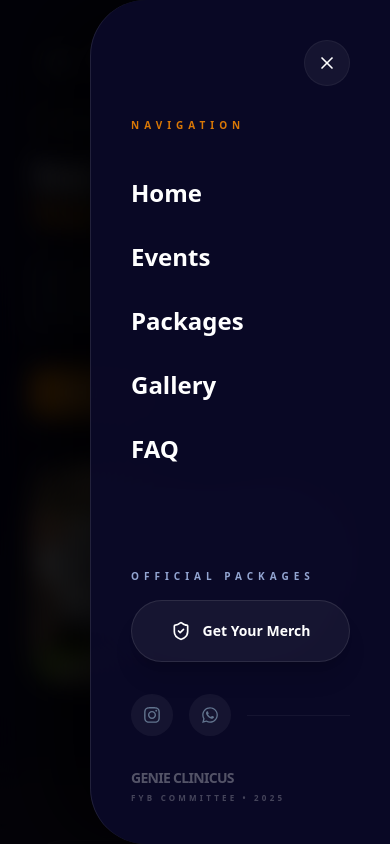
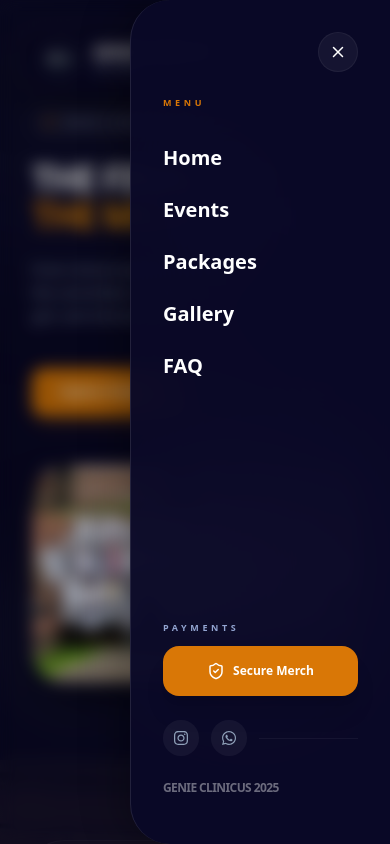
Before and after one commit to Hilosthone/genie-clinicus, a Next.js app: page / in a window 390 px wide. Both pictures are taken after a click on the button 325 px from the left and 61 px from the top of the page. Shown: the top 844 px of the page. Built offline with nearby package versions, Linux system fonts and the light colour scheme.

Commit message:
Update Navbar: lightened mobile backdrop and increased animation speed

```diff
--- a/app/page.tsx
+++ b/app/page.tsx
@@ -1,3 +1,43 @@
+// // src/app/page.tsx
+// import Navbar from '@/src/components/layout/Navbar'
+// import Hero from '@/src/components/home/Hero'
+// import Events from '@/src/components/home/Events'
+// import Packages from '@/src/components/home/Packages'
+// import CTA from '@/src/components/home/CTA'
+// import Gallery from '@/src/components/home/Gallery'
+// import FAQ from '@/src/components/home/FAQ'
+// import Footer from '@/src/components/layout/Footer'
+
+// export default function Home() {
+//   return (
+//     <main className='relative'>
+//       <Navbar />
+
+//       {/* Hero: The Grand Entrance */}
+//       <Hero />
+
+//       {/* CTA: Quick Engagement / Vision */}
+//       <CTA />
+
+//       {/* Events: The Roadmap of Class Activities */}
+//       <Events />
+
+//       {/* Packages: Investment Tiers for the Class of 2025 */}
+//       <Packages />
+
+//       <Gallery />
+
+//       {/* FAQ: Clearing Doubts & Logistics */}
+//       <FAQ />
+
+//       {/* Footer: Contacts, University Branding & Credits */}
+//       <Footer />
+//     </main>
+//   )
+// }
+
+
+
 // src/app/page.tsx
 import Navbar from '@/src/components/layout/Navbar'
 import Hero from '@/src/components/home/Hero'
@@ -10,9 +50,18 @@ import Footer from '@/src/components/layout/Footer'
 
 export default function Home() {
   return (
-    <main className='relative'>
+    <main className='relative bg-[#0A0927] min-h-screen overflow-x-hidden'>
+      {/* Global Background Glows:
+        These provide a subtle depth that carries through the scroll
+      */}
+      <div className='fixed inset-0 pointer-events-none z-0'>
+        <div className='absolute top-[-10%] left-[-10%] w-[40%] h-[40%] bg-[#D97706]/5 blur-[120px] rounded-full' />
+        <div className='absolute bottom-[10%] right-[-5%] w-[30%] h-[30%] bg-[#93A5D1]/5 blur-[100px] rounded-full' />
+      </div>
+
       <Navbar />
 
+      <div className='relative z-10'>
         {/* Hero: The Grand Entrance */}
         <Hero />
 
@@ -23,8 +72,10 @@ export default function Home() {
         <Events />
 
         {/* Packages: Investment Tiers for the Class of 2025 */}
+        {/* Now the primary target for 'Secure Merch' links */}
         <Packages />
 
+        {/* Gallery: Visualizing the Memories */}
         <Gallery />
 
         {/* FAQ: Clearing Doubts & Logistics */}
@@ -32,6 +83,7 @@ export default function Home() {
 
         {/* Footer: Contacts, University Branding & Credits */}
         <Footer />
+      </div>
     </main>
   )
 }
--- a/src/components/home/Packages.tsx
+++ b/src/components/home/Packages.tsx
@@ -9,12 +9,14 @@ const PACKAGES = [
     price: '40,000',
     color: '#10B981',
     icon: Star,
+    // Pre-filled: Hello Genie Clinicus, my name is [Name]. I want to pay for...
+    link: 'https://wa.me/2348074169009?text=Hello%20Genie%20Clinicus%2C%20my%20name%20is%20%5BInsert%20Name%5D.%20I%20want%20to%20pay%20for%20the%20Emerald%20Package%20%28%E2%82%A640%2C000%29.',
     features: [
-      'Photoshoot & Mountaineering',
-      'Academic Conference',
-      'Social Service & Magazine',
-      'Jersey & Sash Included',
-      'Amala Day & Cardiofest',
+      'Official Photoshoot & Mountaineering',
+      'National Academic Conference Access',
+      'Social Service & Premium Magazine',
+      'Custom Jersey & Graduation Sash',
+      'Amala Day & Cardiofest Entry',
     ],
   },
   {
@@ -23,23 +25,27 @@ const PACKAGES = [
     color: '#EF4444',
     icon: Gem,
     popular: true,
+    link: 'https://wa.me/2348074169009?text=Hello%20Genie%20Clinicus%2C%20my%20name%20is%20%5BInsert%20Name%5D.%20I%20want%20to%20pay%20for%20the%20Ruby%20Package%20%28%E2%82%A680%2C000%29.',
     features: [
-      'Everything in Emerald',
-      'FYB Dinner Party',
-      'Aso Oke (Gele/Cap)',
-      'Premium Event Access',
+      'All Emerald Package Benefits',
+      'Exclusive FYB Dinner Party Ticket',
+      'Custom Aso Oke (Gele/Cap) Set',
+      'VIP Premium Event Access',
+      'Priority Milestone Seating',
     ],
   },
   {
     name: 'Diamond',
-    price: '110,000', // Updated to 110k
+    price: '110,000',
     color: '#7DD3FC',
     icon: Crown,
+    link: 'https://wa.me/2348074169009?text=Hello%20Genie%20Clinicus%2C%20my%20name%20is%20%5BInsert%20Name%5D.%20I%20want%20to%20pay%20for%20the%20Diamond%20Package%20%28%E2%82%A6110%2C000%29.',
     features: [
-      'Everything in Ruby',
-      'Exclusive FYB Trip',
-      'Special Souvenirs',
-      'Full Milestone Coverage',
+      'All Ruby Package Benefits',
+      'All-Inclusive Exclusive FYB Trip',
+      'Bespoke Premium Souvenirs',
+      'Full Milestone Media Coverage',
+      'Elite Alumni Recognition',
     ],
   },
 ]
@@ -48,94 +54,103 @@ export default function Packages() {
   return (
     <section
       id='packages'
-      className='py-16 bg-[#0A0927] relative overflow-hidden'
+      className='py-24 bg-[#0A0927] relative overflow-hidden'
     >
       <div className='absolute bottom-0 right-0 w-[400px] h-[400px] bg-[#D97706]/5 blur-[100px] rounded-full translate-x-1/2 translate-y-1/2' />
 
-      <div className='container mx-auto px-6 relative z-10'>
-        <div className='text-center max-w-xl mx-auto mb-12'>
+      <div className='container mx-auto px-6 md:px-12 relative z-10'>
+        <div className='text-center max-w-xl mx-auto mb-16'>
           <motion.div
             initial={{ opacity: 0, y: 10 }}
             whileInView={{ opacity: 1, y: 0 }}
-            className='inline-flex items-center gap-2 px-3 py-1 rounded-full bg-white/5 border border-white/10 mb-3'
+            className='inline-flex items-center gap-2 px-4 py-1.5 rounded-full bg-white/5 border border-white/10 mb-4'
           >
-            <Zap size={10} className='text-[#D97706]' />
-            <span className='text-[#D97706] font-black text-[9px] uppercase tracking-widest'>
-              The Investment
+            <Zap size={12} className='text-[#D97706]' />
+            <span className='text-[#D97706] font-black text-[10px] uppercase tracking-[0.3em]'>
+              THE INVESTMENT
             </span>
           </motion.div>
-          <h2 className='text-3xl md:text-4xl font-black text-white tracking-tighter mb-4'>
-            Class{' '}
+          <h2 className='text-4xl md:text-6xl font-black text-white tracking-tighter'>
+            CLASS{' '}
             <span className='text-transparent bg-clip-text bg-gradient-to-r from-[#D97706] to-[#93A5D1]'>
-              Packages.
+              PACKAGES.
             </span>
           </h2>
         </div>
 
-        <div className='grid grid-cols-1 md:grid-cols-3 gap-6'>
+        <div className='grid grid-cols-1 md:grid-cols-3 gap-8'>
           {PACKAGES.map((pkg, index) => (
             <motion.div
               key={pkg.name}
-              initial={{ opacity: 0, y: 20 }}
+              initial={{ opacity: 0, y: 30 }}
               whileInView={{ opacity: 1, y: 0 }}
-              transition={{ delay: index * 0.1 }}
-              className={`relative group bg-white/[0.02] border ${pkg.popular ? 'border-[#D97706]/40' : 'border-white/5'} rounded-3xl p-6 hover:bg-white/[0.04] transition-all duration-500`}
+              viewport={{ once: true }}
+              transition={{ delay: index * 0.1, duration: 0.5 }}
+              whileHover={{ y: -10 }}
+              className={`relative group bg-white/[0.02] backdrop-blur-sm border ${pkg.popular ? 'border-[#D97706]' : 'border-white/10'} rounded-[2.5rem] p-8 transition-all duration-500 hover:bg-white/[0.04] shadow-2xl`}
             >
               {pkg.popular && (
-                <div className='absolute -top-3 left-1/2 -translate-x-1/2 bg-[#D97706] text-white text-[8px] font-black px-3 py-1 rounded-full uppercase tracking-widest'>
+                <div className='absolute -top-4 left-1/2 -translate-x-1/2 bg-[#D97706] text-white text-[10px] font-black px-5 py-1.5 rounded-full uppercase tracking-widest shadow-lg shadow-[#D97706]/40'>
                   Recommended
                 </div>
               )}
 
-              <div className='flex items-center justify-between mb-6'>
+              <div className='flex items-center justify-between mb-8'>
                 <div
-                  className='p-2.5 rounded-xl bg-white/5'
-                  style={{ color: pkg.color }}
+                  className='w-14 h-14 rounded-2xl bg-white/5 flex items-center justify-center'
+                  style={{ color: pkg.color, border: `1px solid ${pkg.color}20` }}
                 >
-                  <pkg.icon size={20} />
+                  <pkg.icon size={28} />
                 </div>
                 <div className='text-right'>
-                  <p className='text-slate-500 text-[9px] font-black uppercase tracking-widest'>
+                  <p className='text-slate-500 text-[10px] font-black uppercase tracking-widest mb-1'>
                     Total
                   </p>
-                  <p className='text-xl font-black text-white'>₦{pkg.price}</p>
+                  <p className='text-2xl font-black text-white'>₦{pkg.price}</p>
                 </div>
               </div>
 
-              <h3 className='text-xl font-black text-white mb-4'>{pkg.name}</h3>
+              <h3 className='text-3xl font-black text-white mb-6 tracking-tight'>{pkg.name}</h3>
 
-              <div className='space-y-3 mb-8'>
+              <div className='space-y-4 mb-10'>
                 {pkg.features.map((feature) => (
-                  <div key={feature} className='flex items-start gap-2.5'>
-                    <Check
-                      size={12}
-                      className='text-[#D97706] mt-0.5 shrink-0'
-                    />
-                    <span className='text-slate-400 text-[11px] font-medium leading-tight'>
+                  <div key={feature} className='flex items-start gap-3'>
+                    <div className='w-5 h-5 rounded-full bg-[#D97706]/10 flex items-center justify-center shrink-0 mt-0.5'>
+                      <Check size={12} className='text-[#D97706]' />
+                    </div>
+                    <span className='text-slate-300 text-sm font-medium leading-relaxed'>
                       {feature}
                     </span>
                   </div>
                 ))}
               </div>
 
-              <button
-                className={`w-full py-3 rounded-xl text-[10px] font-black uppercase tracking-widest transition-all ${pkg.popular ? 'bg-[#D97706] text-white' : 'bg-white/5 text-white border border-white/10'}`}
+              <motion.a
+                href={pkg.link}
+                target="_blank"
+                rel="noopener noreferrer"
+                whileHover={{ scale: 1.02 }}
+                whileTap={{ scale: 0.98 }}
+                className={`flex items-center justify-center w-full py-4 rounded-2xl text-xs font-black uppercase tracking-widest transition-all ${pkg.popular ? 'bg-[#D97706] text-white shadow-xl shadow-[#D97706]/20' : 'bg-white/5 text-white border border-white/10 hover:bg-white/10'}`}
               >
-                Select {pkg.name}
-              </button>
+                Pay now for {pkg.name}
+              </motion.a>
             </motion.div>
           ))}
         </div>
 
-        <div className='mt-10 bg-white/[0.02] border border-white/5 rounded-2xl p-5'>
-          <div className='flex flex-wrap justify-between items-center gap-4'>
-            <div className='flex items-center gap-2'>
-              <Star size={14} className='text-[#D97706]' />
-              <span className='text-white font-black text-[10px] uppercase tracking-widest'>
+        {/* Add-ons Section */}
+        <div className='mt-16 bg-white/[0.02] border border-white/10 rounded-[2rem] p-8 backdrop-blur-md shadow-2xl'>
+          <div className='flex flex-col lg:flex-row justify-between items-center gap-8'>
+            <div className='flex items-center gap-3'>
+              <div className='w-10 h-10 rounded-xl bg-[#D97706]/10 flex items-center justify-center'>
+                <Star size={18} className='text-[#D97706]' />
+              </div>
+              <span className='text-white font-black text-xs uppercase tracking-[0.3em]'>
                 Optional Add-ons
               </span>
             </div>
-            <div className='flex flex-wrap gap-6'>
+            <div className='flex flex-wrap justify-center gap-y-4 gap-x-12'>
               {[
                 { item: 'Varsity Up', price: '₦5k' },
                 { item: 'Full Varsity', price: '₦10k' },
@@ -144,12 +159,12 @@ export default function Packages() {
               ].map((extra) => (
                 <div
                   key={extra.item}
-                  className='flex items-baseline gap-2 border-l border-white/10 pl-4'
+                  className='flex items-baseline gap-2 group transition-all'
                 >
-                  <span className='text-slate-500 text-[9px] font-bold uppercase'>
+                  <span className='text-slate-500 text-[10px] font-bold uppercase tracking-widest group-hover:text-slate-300'>
                     {extra.item}:
                   </span>
-                  <span className='text-white font-black text-[11px]'>
+                  <span className='text-white font-black text-sm group-hover:text-[#D97706] transition-colors'>
                     {extra.price}
                   </span>
                 </div>
--- a/src/components/layout/Navbar.tsx
+++ b/src/components/layout/Navbar.tsx
@@ -24,21 +24,35 @@ export default function Navbar() {
     return () => window.removeEventListener('scroll', handleScroll)
   }, [])
 
+  // Optimized for speed: Fast pulse, short duration
+  const hoverVariants: Variants = {
+    initial: { scale: 1 },
+    autoHover: {
+      scale: [1, 1.02, 1],
+      transition: {
+        duration: 1.2,
+        repeat: 1,
+        ease: "easeOut"
+      }
+    }
+  }
+
   const sidebarVariants: Variants = {
-    hidden: { x: '110%', skewY: 2 },
+    hidden: { x: '100%', opacity: 0.5 },
     visible: {
       x: 0,
-      skewY: 0,
+      opacity: 1,
       transition: {
         type: 'spring',
-        damping: 30,
-        stiffness: 150,
-        mass: 0.8,
+        damping: 25, // Snappier response
+        stiffness: 200,
+        mass: 0.6,
       },
     },
     exit: {
-      x: '110%',
-      transition: { ease: 'easeInOut', duration: 0.4 },
+      x: '100%',
+      opacity: 0,
+      transition: { ease: 'circIn', duration: 0.2 },
     },
   }
 
@@ -51,23 +65,26 @@ export default function Navbar() {
     <>
       <header className='fixed top-6 inset-x-0 z-[100] flex justify-center px-4'>
         <motion.nav
-          initial={{ y: -100, opacity: 0 }}
+          initial={{ y: -40, opacity: 0 }} // Reduced travel distance for faster arrival
           animate={{ y: 0, opacity: 1 }}
+          transition={{ duration: 0.4, ease: "easeOut" }} // Snappy entry
+          whileInView="autoHover"
+          variants={hoverVariants}
+          viewport={{ once: true }}
           className={cn(
-            'w-full max-w-6xl transition-all duration-700 ease-in-out',
+            'w-full max-w-6xl transition-all duration-500 ease-in-out',
             'flex justify-between items-center px-6 py-3 rounded-[2.5rem] border',
-            // When scrolled or open: Deeper blur, slightly more visible navy
             scrolled || isOpen
-              ? 'bg-[#0A0927]/40 backdrop-blur-2xl border-white/10 shadow-2xl shadow-black/50'
+              ? 'bg-[#0A0927]/60 backdrop-blur-3xl border-white/10 shadow-2xl shadow-black/50'
               : 'bg-white/[0.03] backdrop-blur-lg border-white/[0.08] shadow-none',
           )}
         >
-          {/* Logo Section - Links to Home/Top */}
+          {/* Logo Section */}
           <div
             onClick={scrollToTop}
             className='flex items-center gap-3 group cursor-pointer'
           >
-            <div className='relative w-11 h-11 rounded-full overflow-hidden border border-white/10 group-hover:border-[#D97706]/50 transition-all duration-500 bg-[#0A0927]'>
+            <div className='relative w-10 h-10 md:w-11 md:h-11 rounded-full overflow-hidden border border-white/10 group-hover:border-[#D97706]/50 transition-all duration-500 bg-[#0A0927]'>
               <Image
                 src={GClogo}
                 alt='Genie Clinicus Logo'
@@ -76,10 +93,10 @@ export default function Navbar() {
               />
             </div>
             <div className='flex flex-col'>
-              <span className='font-black text-white tracking-tighter text-lg leading-none group-hover:text-[#D97706] transition-colors'>
+              <span className='font-black text-white tracking-tighter text-base md:text-lg leading-none group-hover:text-[#D97706] transition-colors'>
                 GENIE CLINICUS
               </span>
-              <span className='text-[9px] text-[#93A5D1] font-bold tracking-[0.2em] uppercase leading-none mt-1 text-nowrap'>
+              <span className='text-[8px] md:text-[9px] text-[#93A5D1] font-bold tracking-[0.2em] uppercase leading-none mt-1'>
                 FYB 2025
               </span>
             </div>
@@ -102,22 +119,22 @@ export default function Navbar() {
           {/* Right Section */}
           <div className='flex items-center gap-4'>
             <div className='hidden md:flex'>
-              <motion.button
+              <motion.a
+                href="#packages"
                 whileHover={{ scale: 1.05 }}
                 whileTap={{ scale: 0.95 }}
-                className='flex items-center gap-2 bg-[#D97706] text-white px-6 py-2.5 rounded-full text-sm font-black transition-all shadow-lg shadow-orange-900/20'
+                className='flex items-center gap-2 bg-[#D97706] text-white px-6 py-2.5 rounded-full text-xs font-black transition-all shadow-lg shadow-orange-900/20'
               >
                 Secure Merch
-                <ArrowRight size={16} />
-              </motion.button>
+                <ArrowRight size={14} />
+              </motion.a>
             </div>
 
-            {/* Hamburger Toggle */}
             <button
-              className='lg:hidden p-3 text-white hover:bg-white/10 rounded-2xl transition-colors bg-white/5'
+              className='lg:hidden p-2.5 text-white hover:bg-white/10 rounded-2xl transition-colors bg-white/5'
               onClick={() => setIsOpen(true)}
             >
-              <Menu size={24} />
+              <Menu size={22} />
             </button>
           </div>
         </motion.nav>
@@ -127,12 +144,13 @@ export default function Navbar() {
       <AnimatePresence>
         {isOpen && (
           <>
+            {/* Lightened Backdrop: Switched from bg-black/85 to bg-black/30 */}
             <motion.div
               initial={{ opacity: 0 }}
               animate={{ opacity: 1 }}
               exit={{ opacity: 0 }}
               onClick={() => setIsOpen(false)}
-              className='fixed inset-0 bg-black/80 backdrop-blur-md z-[101]'
+              className='fixed inset-0 bg-black/30 backdrop-blur-sm z-[101]'
             />
 
             <motion.div
@@ -140,83 +158,70 @@ export default function Navbar() {
               initial='hidden'
               animate='visible'
               exit='exit'
-              className='fixed top-0 right-0 h-full w-[300px] sm:w-[400px] bg-[#0A0927]/95 backdrop-blur-2xl z-[102] p-10 flex flex-col shadow-[-40px_0_80px_rgba(0,0,0,0.7)] border-l border-white/10 rounded-l-[3.5rem]'
+              className='fixed top-0 right-0 h-full w-[260px] md:w-[320px] bg-[#0A0927]/95 backdrop-blur-3xl z-[102] p-8 flex flex-col shadow-[-10px_0_40px_rgba(0,0,0,0.3)] border-l border-white/10 rounded-l-[2.5rem]'
             >
               <button
                 onClick={() => setIsOpen(false)}
-                className='self-end p-3 rounded-full bg-white/5 hover:bg-white/10 text-white transition-all border border-white/5 mb-8'
+                className='self-end p-2.5 rounded-full bg-white/5 hover:bg-white/10 text-white transition-all border border-white/5 mb-6'
               >
-                <X size={20} />
+                <X size={18} />
               </button>
 
-              <div className='flex flex-col gap-10 h-full'>
+              <div className='flex flex-col gap-8 h-full'>
                 <div>
-                  <p className='text-[#D97706] text-[10px] font-black uppercase tracking-[0.5em] mb-8'>
-                    Navigation
+                  <p className='text-[#D97706] text-[9px] font-black uppercase tracking-[0.4em] mb-6'>
+                    Menu
                   </p>
 
-                  <div className='flex flex-col gap-2'>
+                  <div className='flex flex-col gap-1'>
                     {NAV_LINKS.map((link, i) => (
                       <motion.a
                         key={link.name}
-                        initial={{ x: 30, opacity: 0 }}
+                        initial={{ x: 15, opacity: 0 }}
                         animate={{ x: 0, opacity: 1 }}
-                        transition={{ delay: 0.1 + i * 0.05 }}
+                        transition={{ delay: i * 0.03 }} // Faster staggered reveal
                         href={link.href}
                         onClick={() => setIsOpen(false)}
-                        className='py-3 text-2xl font-bold text-white hover:text-[#D97706] transition-all flex items-center justify-between group'
+                        className='py-2.5 text-xl font-bold text-white hover:text-[#D97706] transition-all flex items-center justify-between group'
                       >
-                        <span className='group-hover:translate-x-2 transition-transform duration-300'>
+                        <span className='group-hover:translate-x-1 transition-transform'>
                           {link.name}
                         </span>
-                        <ArrowRight
-                          size={20}
-                          className='opacity-0 group-hover:opacity-100 group-hover:-translate-x-2 transition-all duration-300 text-[#D97706]'
-                        />
+                        <ArrowRight size={16} className='opacity-0 group-hover:opacity-100 text-[#D97706] -translate-x-2' />
                       </motion.a>
                     ))}
                   </div>
                 </div>
 
-                <div className='mt-auto space-y-8'>
-                  <div className='space-y-4'>
-                    <p className='text-[#93A5D1] text-[10px] font-black uppercase tracking-[0.5em]'>
-                      Official Packages
+                <div className='mt-auto space-y-6'>
+                  <div className='space-y-3'>
+                    <p className='text-[#93A5D1] text-[9px] font-black uppercase tracking-[0.4em]'>
+                      Payments
                     </p>
-                    <button className='w-full bg-white/5 border border-white/10 text-white py-5 rounded-[2rem] font-black text-sm flex items-center justify-center gap-3 hover:bg-[#D97706] hover:border-[#D97706] transition-all duration-500 group shadow-xl'>
-                      <ShieldCheck
-                        size={20}
-                        className='group-hover:rotate-12 transition-transform'
-                      />
-                      Get Your Merch
-                    </button>
+                    <a
+                      href="#packages"
+                      onClick={() => setIsOpen(false)}
+                      className='w-full bg-[#D97706] text-white py-4 rounded-2xl font-black text-xs flex items-center justify-center gap-2 hover:brightness-110 transition-all shadow-xl'
+                    >
+                      <ShieldCheck size={18} />
+                      Secure Merch
+                    </a>
                   </div>
 
-                  <div className='flex items-center gap-4 text-slate-500'>
-                    <a
-                      href='https://instagram.com'
-                      target='_blank'
-                      className='p-3 bg-white/5 rounded-full hover:text-[#D97706] transition-colors'
-                    >
-                      <FaInstagram size={18} />
+                  <div className='flex items-center gap-3'>
+                    <a href='#' className='p-2.5 bg-white/5 rounded-full text-slate-400 hover:text-[#D97706] transition-colors'>
+                      <FaInstagram size={16} />
                     </a>
-                    <a
-                      href='https://wa.me/yournumber'
-                      target='_blank'
-                      className='p-3 bg-white/5 rounded-full hover:text-[#25D366] transition-colors'
-                    >
-                      <FaWhatsapp size={18} />
+                    <a href='#' className='p-2.5 bg-white/5 rounded-full text-slate-400 hover:text-[#25D366] transition-colors'>
+                      <FaWhatsapp size={16} />
                     </a>
                     <div className='h-[1px] flex-grow bg-white/5'></div>
                   </div>
 
-                  <div className='text-left opacity-30'>
-                    <h3 className='text-white font-black text-sm tracking-tighter'>
-                      GENIE CLINICUS
+                  <div className='pb-4'>
+                    <h3 className='text-white font-black text-xs tracking-tighter opacity-40'>
+                      GENIE CLINICUS 2025
                     </h3>
-                    <p className='text-[8px] text-white/80 uppercase tracking-[0.4em] font-bold mt-1'>
-                      FYB Committee • 2025
-                    </p>
                   </div>
                 </div>
               </div>
```
Lines whose indentation alone changed are shown as unchanged.
